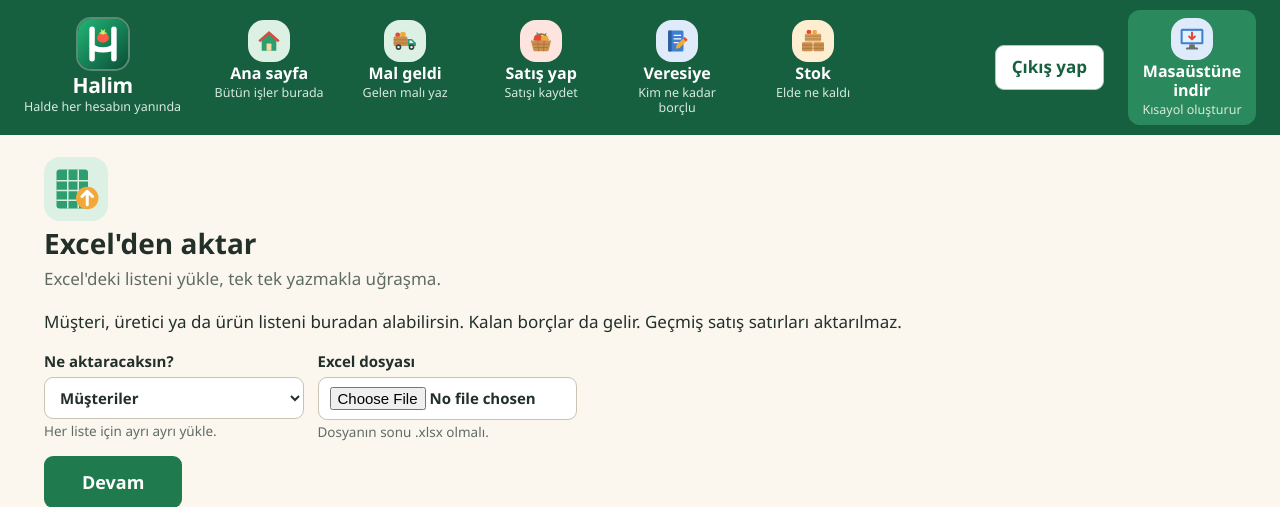
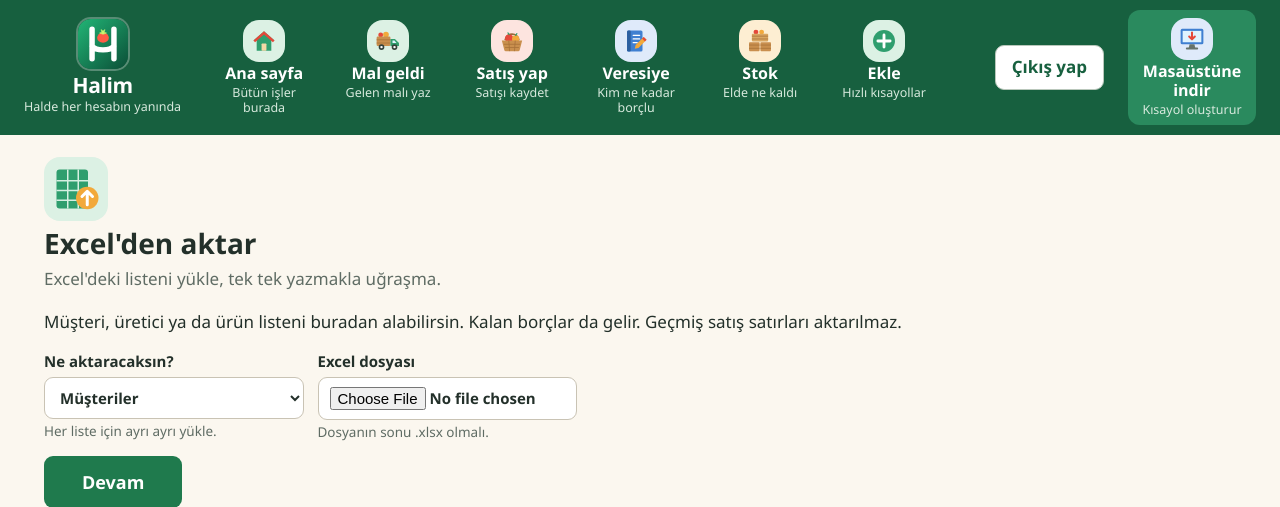
Before and after one commit to halkompleksi33-commits/halim, a Flask app: page /aktar in a window 1280 px wide. Shown: the top 507 px of the page. Run offline with Flask 3, Linux system fonts and the light colour scheme; the visitor is signed in with stand-in values (Sample User, id 1); data that the repository does not hold is empty; some libraries are stand-ins or nearby versions.

Commit message:
Stok yanina hizli ekle menusu
Co-Authored-By: Claude Opus 5.5 <noreply@anthropic.com>

```diff
--- a/app.py
+++ b/app.py
@@ -131,7 +131,7 @@ def cok_buyuk(_):
 def ortak():
     if request.endpoint in ACIK_SAYFALAR:
         return {}
-    return {"bugun": date.today().isoformat(), "ayar": q.ayarlar(db()), "ikon": gorsel.ikon, "ust_menu": gorsel.UST_MENU,
+    return {"bugun": date.today().isoformat(), "ayar": q.ayarlar(db()), "ikon": gorsel.ikon, "ust_menu": gorsel.UST_MENU, "hizli_ekle": gorsel.HIZLI_EKLE,
             "ana_kutular": gorsel.KUTULAR, "sayfa": gorsel.SAYFA.get(request.endpoint, gorsel.VARSAYILAN), "canli": CANLI}
 
 
--- a/gorsel.py
+++ b/gorsel.py
@@ -59,6 +59,14 @@ def _k(adres, ad, ikon_ad, renk, aciklama):
     return {"adres": adres, "ad": ad, "ikon": ikon_ad, "renk": renk, "aciklama": aciklama}
 
 
+HIZLI_EKLE = [
+    _k("uretici_yeni", "Müstahsil ekle", "uretici", "yesil", "Malını sattığın yeni üreticiyi yaz."),
+    _k("musteri_yeni", "Müşteri ekle", "dukkan", "mavi", "Yeni alıcıyı ve eski borcunu yaz."),
+    _k("urunler", "Ürün ekle", "urun", "kirmizi", "Domates, biber gibi yeni ürün aç."),
+    _k("giderler", "Gider ekle", "cuzdan", "turuncu", "Kira, elektrik gibi masrafını yaz."),
+]
+
+
 KUTULAR = [
     ("Her gün yaptıkların", [
         _k("giris_yeni", "Mal geldi", "kamyon", "yesil", "Üreticiden gelen malı kasa ve kilosuyla yaz."),
--- a/static/ekran.js
+++ b/static/ekran.js
@@ -213,3 +213,26 @@
     kullanilan.prompt();
   });
 })();
+
+(function () {
+  var kutu = document.getElementById("hizli");
+  if (!kutu) return;
+  var dugme = document.getElementById("hizli-dugme");
+  var menu = document.getElementById("hizli-menu");
+  function ac(durum) {
+    menu.hidden = !durum;
+    dugme.setAttribute("aria-expanded", String(durum));
+    if (durum) {
+      menu.style.left = "0";
+      var tasma = menu.getBoundingClientRect().right - (document.documentElement.clientWidth - 16);
+      if (tasma > 0) menu.style.left = -tasma + "px";
+    }
+  }
+  dugme.addEventListener("click", function () { ac(menu.hidden); });
+  document.addEventListener("click", function (e) {
+    if (!menu.hidden && !kutu.contains(e.target)) ac(false);
+  });
+  document.addEventListener("keydown", function (e) {
+    if (e.key === "Escape" && !menu.hidden) { ac(false); dugme.focus(); }
+  });
+})();
--- a/static/stil.css
+++ b/static/stil.css
@@ -111,3 +111,18 @@ button.satir-sil{background:#fff;color:var(--kirmizi);border:1px solid var(--ciz
 .indir-pencere{border:0;border-radius:16px;padding:24px;width:440px;max-width:calc(100vw - 32px);color:var(--yazi);box-shadow:0 10px 34px rgba(0,0,0,.3)}
 .indir-pencere::backdrop{background:rgba(20,30,25,.5)}
 .indir-pencere h2{margin:10px 0 6px}.indir-pencere p{margin:0 0 8px}.indir-pencere ol{margin:0 0 16px;padding-left:22px}
+
+.hizli{position:relative}
+.hizli-dugme{display:flex;flex-direction:column;align-items:center;text-align:center;gap:2px;width:128px;padding:8px 6px;border-radius:12px;background:none;color:#fff}
+.hizli-dugme:hover,.hizli-dugme[aria-expanded="true"]{background:#21774f}
+.hizli-dugme b{font-size:16px;line-height:1.2}.hizli-dugme small{font-size:12.5px;color:#d7e9dd;line-height:1.2;font-weight:400}
+.hizli-dugme .ikon-kutu{width:42px;height:42px}
+.hizli-menu{position:absolute;top:calc(100% + 6px);left:0;z-index:60;width:460px;max-width:calc(100vw - 32px);background:var(--yuzey);border-radius:14px;padding:10px;box-shadow:0 10px 30px rgba(0,0,0,.28);display:grid;grid-template-columns:1fr 1fr;gap:8px}
+.hizli-menu[hidden]{display:none}
+.hizli-menu a{display:flex;flex-direction:column;align-items:flex-start;gap:3px;padding:12px;border-radius:12px;color:var(--yazi);text-decoration:none;border:1px solid var(--cizgi)}
+.hizli-menu a:hover{background:var(--acik);border-color:#b9dcc7}
+.hizli-menu b{font-size:17px;line-height:1.2}.hizli-menu small{font-size:14px;line-height:1.3;color:var(--soluk)}
+.hizli-menu .ikon-kutu{width:52px;height:52px;border-radius:13px;margin-bottom:3px}
+@media (max-width:700px){.hizli-menu{grid-template-columns:1fr;width:260px}.hizli-dugme{width:104px}}
+@media (min-width:701px){.ust-menu a,.hizli-dugme{width:118px}.ust-menu{gap:6px}}
+.ust-menu .hizli-menu a{width:auto;text-align:left;align-items:flex-start;color:var(--yazi)}
--- a/templates/base.html
+++ b/templates/base.html
@@ -22,6 +22,16 @@
       {{ ikon(m.ikon, m.renk) }}<b>{{ m.ad }}</b><small>{{ m.aciklama }}</small>
     </a>
     {% endfor %}
+    <div class="hizli" id="hizli">
+      <button type="button" class="hizli-dugme" id="hizli-dugme" aria-expanded="false" aria-controls="hizli-menu">
+        {{ ikon('arti', 'yesil') }}<b>Ekle</b><small>Hızlı kısayollar</small>
+      </button>
+      <div class="hizli-menu" id="hizli-menu" hidden>
+        {% for k in hizli_ekle %}
+        <a href="{{ url_for(k.adres) }}">{{ ikon(k.ikon, k.renk) }}<b>{{ k.ad }}</b><small>{{ k.aciklama }}</small></a>
+        {% endfor %}
+      </div>
+    </div>
   </nav>
   {% if canli %}<form method="post" action="{{ url_for('cikis') }}"><button class="ikincil">Çıkış yap</button></form>
   <button type="button" class="ust-indir" id="masaustu" data-sw="{{ url_for('servis_isci') }}">{{ ikon('indir', 'mavi') }}<b>Masaüstüne indir</b><small>Kısayol oluşturur</small></button>{% endif %}
```
Also changed, not shown: tests/test_hal.py (+7 -0 lines), static/ikonlar.svg.
